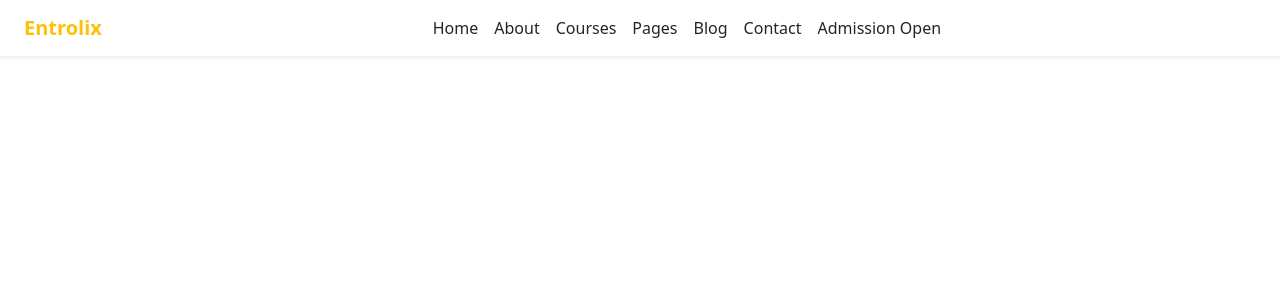
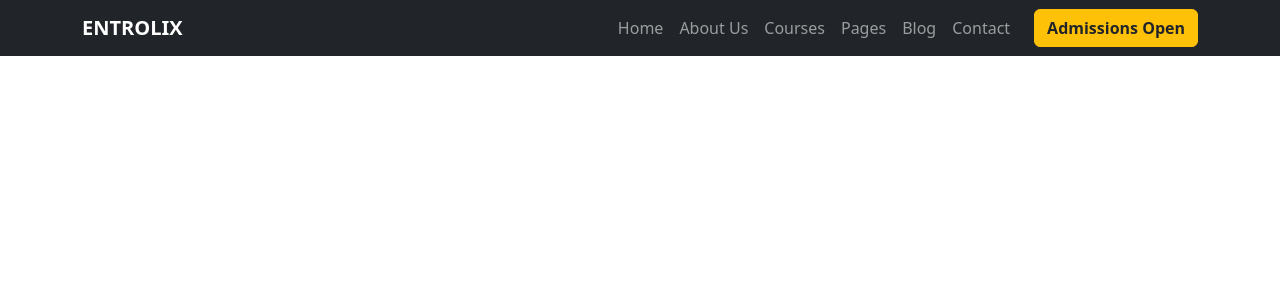
Before and after one commit to HanaNasrin/Entrolix, a React (Create React App) app: page / in a window 1280 px wide. Shown: the top 300 px of the page. Built offline with nearby package versions, Linux system fonts and the light colour scheme.

Commit message:
navbar chnged

```diff
--- a/src/Components/Navbar.jsx
+++ b/src/Components/Navbar.jsx
@@ -1,51 +1,31 @@
-import React, { useState } from "react";
+import React from "react";
+import { Navbar, Nav, Container, Button } from "react-bootstrap";
 import "bootstrap/dist/css/bootstrap.min.css";
 
-const Navbar = () => {
-  const [isOpen, setIsOpen] = useState(false);
-
+const CustomNavbar = () => {
   return (
-    <nav className="navbar navbar-expand-lg navbar-light bg-white shadow-sm px-4">
-      <a className="navbar-brand text-warning fw-bold" href="#">
-        Entrolix
-      </a>
-      <button
-        className="navbar-toggler"
-        type="button"
-        onClick={() => setIsOpen(!isOpen)}
-        aria-expanded={isOpen}
-        aria-label="Toggle navigation"
-      >
-        <span className="navbar-toggler-icon"></span>
-      </button>
-
-      <div className={`collapse navbar-collapse justify-content-center ${isOpen ? "show" : ""}`} id="navbarNav">
-        <ul className="navbar-nav">
-          <li className="nav-item">
-            <a className="nav-link text-dark" href="#">Home</a>
-          </li>
-          <li className="nav-item">
-            <a className="nav-link text-dark" href="#">About</a>
-          </li>
-          <li className="nav-item">
-            <a className="nav-link text-dark" href="#">Courses</a>
-          </li>
-          <li className="nav-item">
-            <a className="nav-link text-dark" href="#">Pages</a>
-          </li>
-          <li className="nav-item">
-            <a className="nav-link text-dark" href="#">Blog</a>
-          </li>
-          <li className="nav-item">
-            <a className="nav-link text-dark" href="#">Contact</a>
-          </li>
-          <li className="nav-item">
-            <a className="nav-link text-dark" href="#">Admission Open</a>
-          </li>
-      </ul>
-      </div>
-    </nav>
+    <Navbar expand="lg" className="bg-dark navbar-dark" sticky="top">
+      <Container>
+        <Navbar.Brand href="#home" className="fw-bold text-uppercase">
+        ENTROLIX
+        </Navbar.Brand>
+        <Navbar.Toggle aria-controls="basic-navbar-nav" />
+        <Navbar.Collapse id="basic-navbar-nav">
+          <Nav className="ms-auto">
+            <Nav.Link href="#home">Home</Nav.Link>
+            <Nav.Link href="#about">About Us</Nav.Link>
+            <Nav.Link href="#courses">Courses</Nav.Link>
+            <Nav.Link href="#pages">Pages</Nav.Link>
+            <Nav.Link href="#blog">Blog</Nav.Link>
+            <Nav.Link href="#contact">Contact</Nav.Link>
+          </Nav>
+          <Button variant="warning" className="ms-3 text-dark fw-bold">
+            Admissions Open
+          </Button>
+        </Navbar.Collapse>
+      </Container>
+    </Navbar>
   );
 };
 
-export default Navbar;
+export default CustomNavbar;
```
